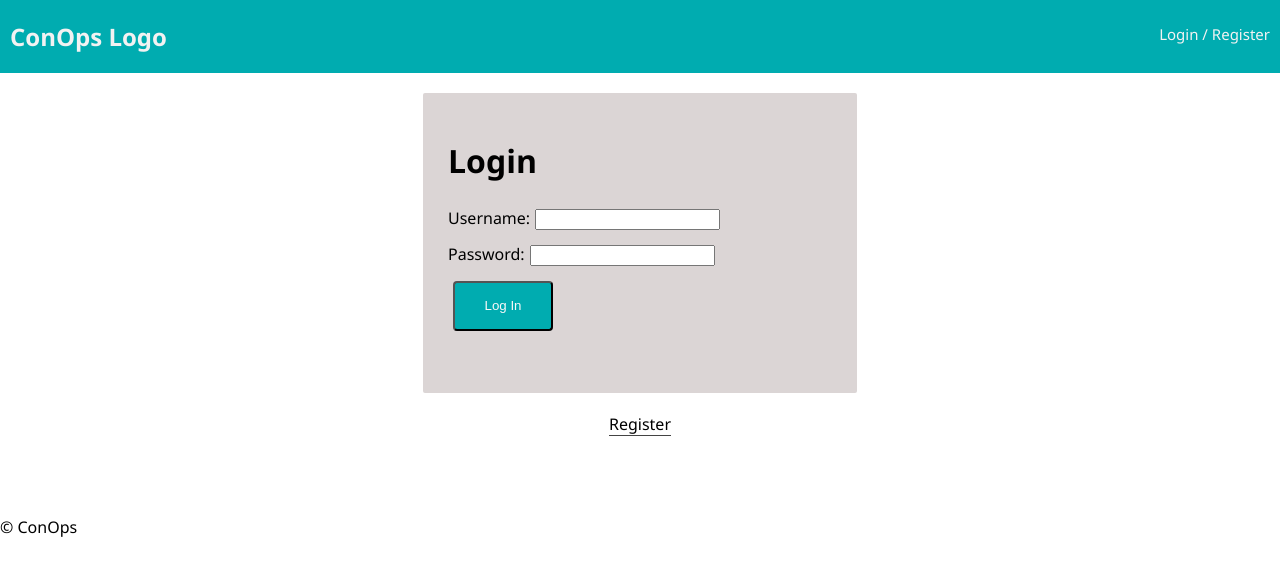
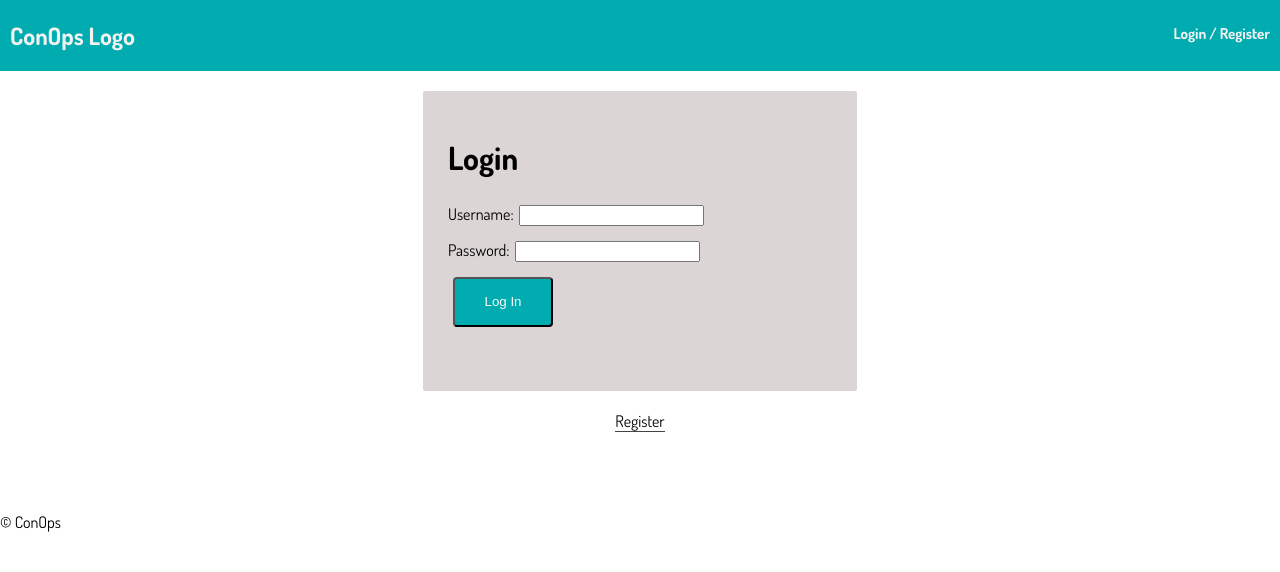
Before and after one commit to ConOps/conops, a React app: page /#/home in a window 1280 px wide. Built offline with nearby package versions, Linux system fonts and the light colour scheme; no server answers.

Commit message:
added font changes

```diff
--- a/src/components/App/App.css
+++ b/src/components/App/App.css
@@ -1,5 +1,6 @@
+@import url(https://fonts.googleapis.com/css?family=Dosis:200,300,regular,500,600,700,800);
 body {
-    font-family: 'Segoe UI', Tahoma, Geneva, Verdana, sans-serif;
+    font-family: Dosis;
     margin: 0px;
 }
 
--- a/src/components/Nav/Nav.css
+++ b/src/components/Nav/Nav.css
@@ -1,3 +1,4 @@
+@import url(https://fonts.googleapis.com/css?family=Dosis:200,300,regular,500,600,700,800);
 .nav-title {
     font-size: 24px;
     font-weight: 700;
@@ -9,6 +10,7 @@
 .nav {
   overflow: hidden;
   background-color: #00acb0;
+  font-family: Dosis;
 }
 
 .nav-link {
@@ -25,6 +27,8 @@
   border:none;
   cursor: pointer;
   outline:0;
+  font-family: Dosis;
+  font-weight: bold;
 }
 
 .nav-link:hover {
@@ -34,4 +38,5 @@
 .nav-right {
   float: right;
   display: flex;
+  font-family: Dosis;
 }
```
